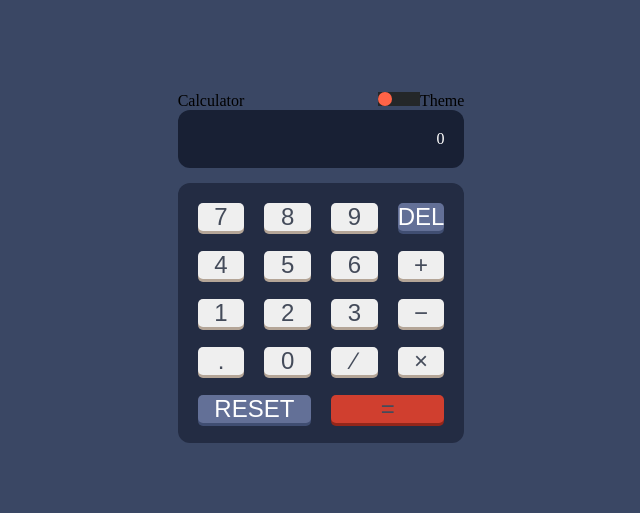
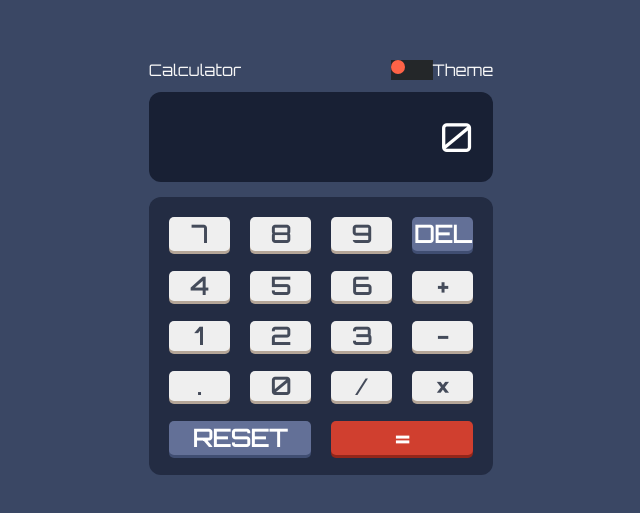
Before and after one commit to devrahul93/Calculator, a React (Create React App) app in the folder calculator/: page / in a window 1280 px wide. Shown: the part 133-646 px from the top of the page, without its empty margins (319-959 px from the left). Built offline with nearby package versions, Linux system fonts and the light colour scheme.

Commit message:
background done

```diff
--- a/calculator/public/index.html
+++ b/calculator/public/index.html
@@ -2,7 +2,8 @@
 <html lang="en">
   <head>
     <meta charset="utf-8" />
-    <link rel="icon" href="%PUBLIC_URL%/favicon.ico" />
+    <!-- <link rel="icon" href="%PUBLIC_URL%/favicon.ico" /> -->
+    <link rel="icon" href="%PUBLIC_URL%/favicon-32x32.png" />
     <meta name="viewport" content="width=device-width, initial-scale=1" />
     <meta name="theme-color" content="#000000" />
     <meta
--- a/calculator/src/components/CalculatorTwo.jsx
+++ b/calculator/src/components/CalculatorTwo.jsx
@@ -35,15 +35,61 @@ const CalculatorTwo = () => {
     setDigit(Value)
   }
 
+  const themeToggle = () => {
+    const btn = document.querySelector('[data-wrapper]')
+    if (btn.classList.contains(`wrapper`)) {
+      btn.classList.remove(`wrapper`)
+      btn.classList.add('wrapper1')
+    }
+    if (btn.classList.contains(`wrapper2`)) {
+      btn.classList.remove(`wrapper2`)
+      btn.classList.add('wrapper1')
+    } else {
+      return
+    }
+  }
+
+  const lastTheme = () => {
+    const btn = document.querySelector('[data-wrapper]')
+    if (btn.classList.contains(`wrapper`)) {
+      btn.classList.remove(`wrapper`)
+      btn.classList.add('wrapper2')
+    }
+    if (btn.classList.contains(`wrapper1`)) {
+      btn.classList.remove(`wrapper1`)
+      btn.classList.add('wrapper2')
+    } else {
+      return
+    }
+  }
+
+  const defaultTheme = () => {
+    const btn = document.querySelector('[data-wrapper]')
+    if (btn.classList.contains(`wrapper1`)) {
+      btn.classList.remove(`wrapper1`)
+      btn.classList.add('wrapper')
+    }
+    if (btn.classList.contains(`wrapper2`)) {
+      btn.classList.remove(`wrapper2`)
+      btn.classList.add('wrapper')
+    } else {
+      return
+    }
+  }
+
   return (
     <>
       <div className="wrapper" data-wrapper>
         <div className="container">
           <div className="header">
             <div>Calculator</div>
-            <div>
-              <span>Theme</span>
-              <Toggler />
+            <div style={{ display: 'flex' }}>
+              <Toggler
+                addTheme={themeToggle}
+                lastTheme={lastTheme}
+                defaultTheme={defaultTheme}
+              />
+              <div>Theme</div>
             </div>
           </div>
           <div className="screen">
--- a/calculator/src/components/Toggler.jsx
+++ b/calculator/src/components/Toggler.jsx
@@ -4,13 +4,19 @@ const Toggler = ({ addTheme, defaultTheme, lastTheme }) => {
   return (
     <>
       <div className="switch-toggle switch-3 switch-candy">
-        <input id="on" name="state-d" type="radio" defaultChecked="checked" />
+        <input
+          id="on"
+          name="state-d"
+          type="radio"
+          defaultChecked="checked"
+          onClick={defaultTheme}
+        />
         <label htmlFor="on" className="one"></label>
 
-        <input id="na" name="state-d" type="radio" />
+        <input id="na" name="state-d" type="radio" onClick={addTheme} />
         <label htmlFor="na" className="two"></label>
 
-        <input id="off" name="state-d" type="radio" />
+        <input id="off" name="state-d" type="radio" onClick={lastTheme} />
         <label htmlFor="off" className="three"></label>
       </div>
     </>
--- a/calculator/src/index.css
+++ b/calculator/src/index.css
@@ -1,9 +1,11 @@
+@import url('https://fonts.googleapis.com/css2?family=Orbitron&display=swap');
 *,
 *:before,
 *:after {
   margin: 0;
   padding: 0;
   box-sizing: border-box;
+  font-family: 'Orbitron', sans-serif;
 }
 
 .wrapper {
@@ -36,6 +38,8 @@
 .header {
   display: flex;
   justify-content: space-between;
+  margin-bottom: 12px;
+  color: rgb(248, 248, 248);
 }
 
 .screen {
@@ -47,6 +51,7 @@
   margin-bottom: 15px;
   border-radius: 12px;
   color: #fff;
+  font-size: 2.5em;
 }
 
 .buttons {
@@ -68,6 +73,7 @@
   text-decoration: none;
   border: none;
   box-shadow: 0 3px hsl(224, 28%, 35%);
+  padding: 2px;
 }
 
 button {
@@ -77,6 +83,7 @@ button {
   text-decoration: none;
   border: none;
   box-shadow: 0 3px hsl(28deg 16% 65%);
+  font-weight: bold;
 }
 
 .but {
@@ -92,6 +99,7 @@ button {
 .but-2 {
   grid-column-start: 3;
   grid-column-end: 5;
+  color: #fff;
   background-color: hsl(6, 63%, 50%);
   box-shadow: 0 3px hsl(6, 70%, 34%);
 }
```
Also changed, not shown: calculator/public/favicon-32x32.png (added).
